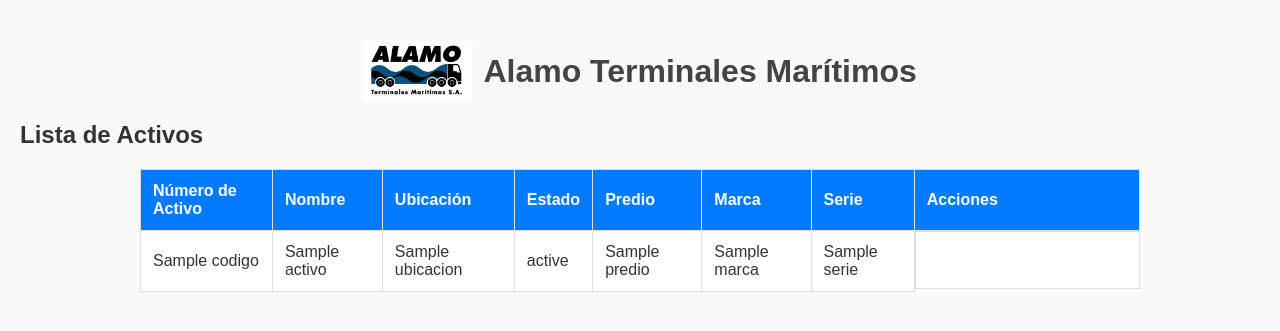
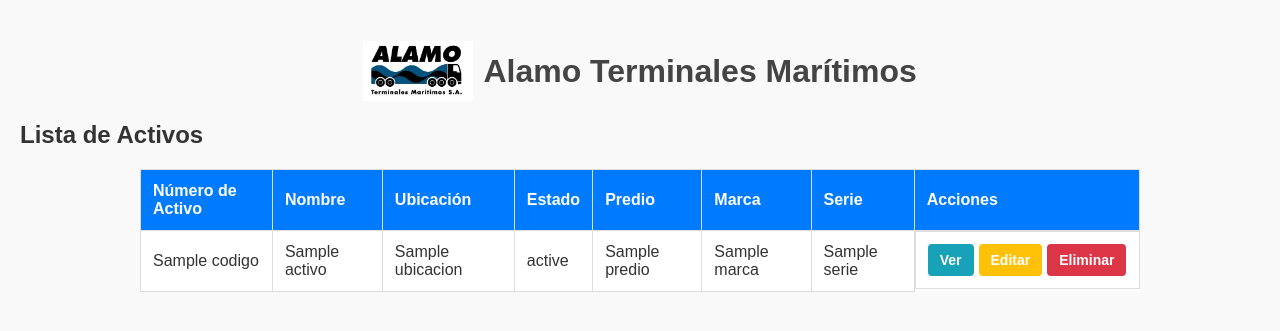
Before and after one commit to alamodylan/Activos, a Flask app: page / in a window 1280 px wide. Shown: the top 331 px of the page. Run offline with Flask 3, Linux system fonts and the light colour scheme; a database or web service that is not in the repository returns one stand-in record (values such as "Sample title"); some libraries are stand-ins or nearby versions.

Commit message:
cambios en botones 2

```diff
--- a/templates/index.html
+++ b/templates/index.html
@@ -66,11 +66,35 @@
             font-weight: bold;
             color: white;
         }
+
+        .actions .view {
+            background-color: #17a2b8;
+        }
+
+        .actions .view:hover {
+            background-color: #138496;
+        }
+
+        .actions .edit {
+            background-color: #ffc107;
+        }
+
+        .actions .edit:hover {
+            background-color: #e0a800;
+        }
+
+        .actions .delete {
+            background-color: #dc3545;
+        }
+
+        .actions .delete:hover {
+            background-color: #c82333;
+        }
     </style>
 </head>
 <body>
     <h1>
-        <img src="{{ url_for('static', filename='logoalamo.png') }}" alt="Logo de la Empresa">
+        <img src="{{ url_for('static', filename='LogoAlamo.png') }}" alt="Logo de la Empresa">
         Alamo Terminales Marítimos
     </h1>
     <h2>Lista de Activos</h2>
```
